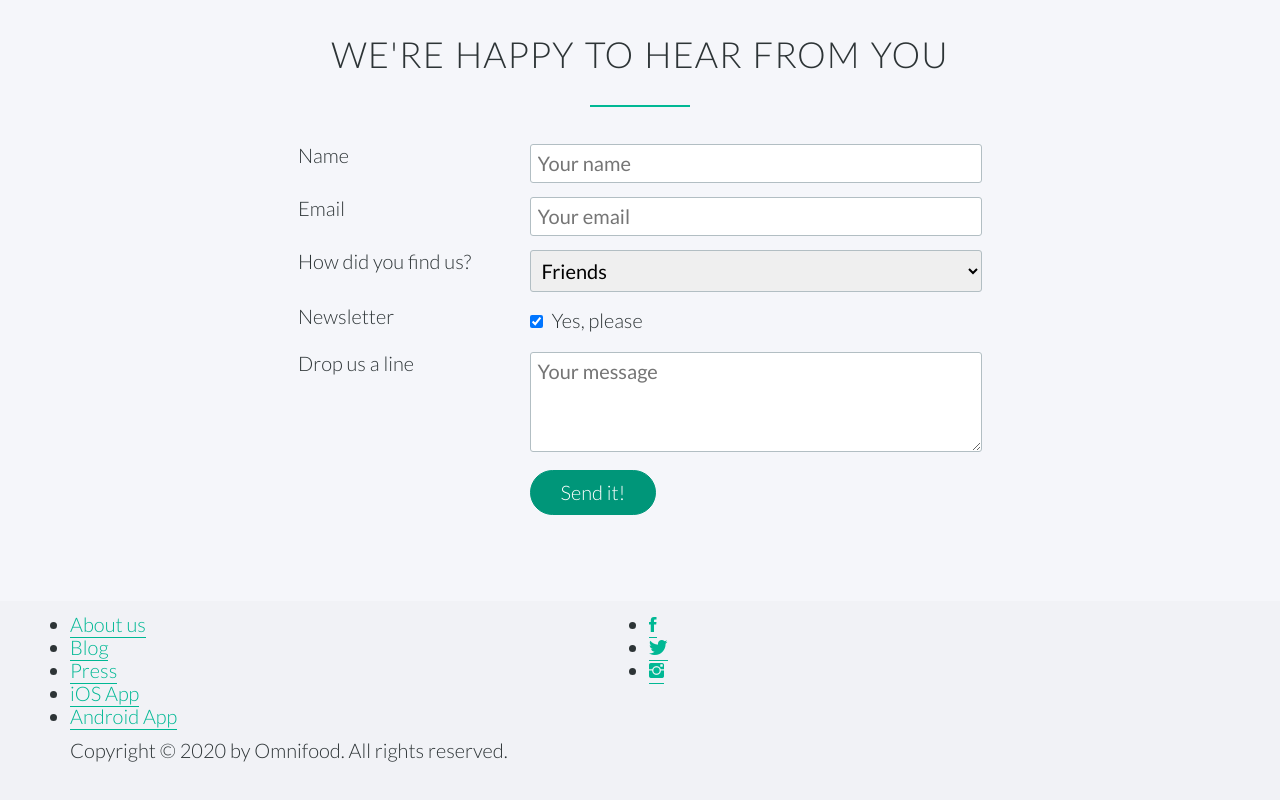
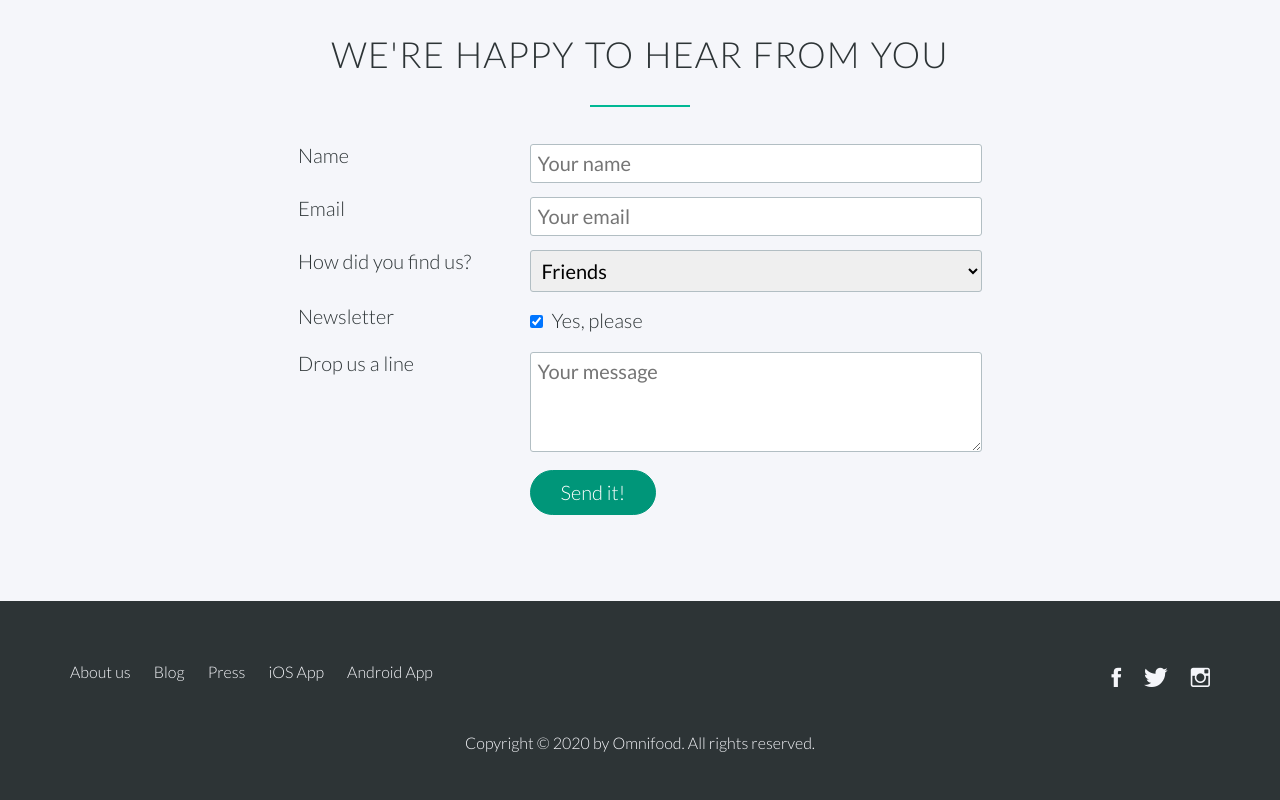
Before and after one commit to khalid32/Omnifood, a plain HTML site: page index.html in a window 1280 px wide. Shown: the part 4735-5535 px from the top of the page. Before the commit the page ends 5497 px from the top, so only its background shows below. Drawn offline with Linux system fonts and the light colour scheme; files whose address does not match are found by name.

Commit message:
Building the footer - CSS.

```diff
--- a/index.html
+++ b/index.html
@@ -402,7 +402,7 @@
                 <ul class="social-links">
                     <li><a href="#"><i class="ion-social-facebook"></i></a></li>
                     <li><a href="#"><i class="ion-social-twitter"></i></a></li>
-                    <li><a href="#"><i class="ion-social-instagram"></i></a></li>
+                    <li><a href="#"><i class="ion-social-instagram-outline"></i></a></li>
                 </ul>
             </div>
         </div>
@@ -414,15 +414,3 @@
     </footer>
 </body>
 </html>
-
-<!-- Section 8: Footer
-Title: None
-
-Navigation:
-1. About us
-2. Blog
-3.
-4. iOS App
-5. Android App
-
-Also include links to facebook, twitter, google+ and Instagram accounts. -->
--- a/src/css/style.css
+++ b/src/css/style.css
@@ -491,3 +491,78 @@ textarea {
 input[type=checkbox] {
     margin: 10px 5px 10px 0;
 }
+
+/* FOOTER */
+
+footer {
+    background-color: var(--clr-dark);
+    padding: 50px;
+    font-size: 80%;
+}
+
+.footer-nav {
+    list-style: none;
+    float: left;
+    color: var(--clr-accent);
+}
+
+.social-links {
+    list-style: none;
+    float: right;
+}
+
+.footer-nav li,
+.social-links li {
+    display: inline-block;
+    margin-right: 20px;
+}
+
+.footer-nav li:last-child,
+.social-links li:last-child {
+    margin-right: 0;
+
+}
+
+.footer-nav li a:link,
+.footer-nav li a:visited,
+.social-links li a:link,
+.social-links li a:visited {
+    text-decoration: none;
+    border: 0;
+    color: var(--clr-middle-light);
+    transition: color 0.2s;
+}
+
+.footer-nav li a:hover,
+.footer-nav li a:active {
+    color: var(--clr-accent);
+}
+
+.social-links li a:link,
+.social-links li a:visited {
+    font-size: 160%;
+}
+
+.ion-social-facebook,
+.ion-social-twitter,
+.ion-social-instagram-outline {
+    transition: color 0.2s;
+}
+
+.ion-social-facebook:hover {
+    color: #3b5998;
+}
+
+.ion-social-twitter:hover {
+    color: #00aced;
+}
+
+.ion-social-instagram-outline:hover {
+    color: #517fa4;
+}
+
+footer p {
+    color: var(--clr-middle-light);
+    text-align: center;
+    margin-top: 30px;
+}
```
